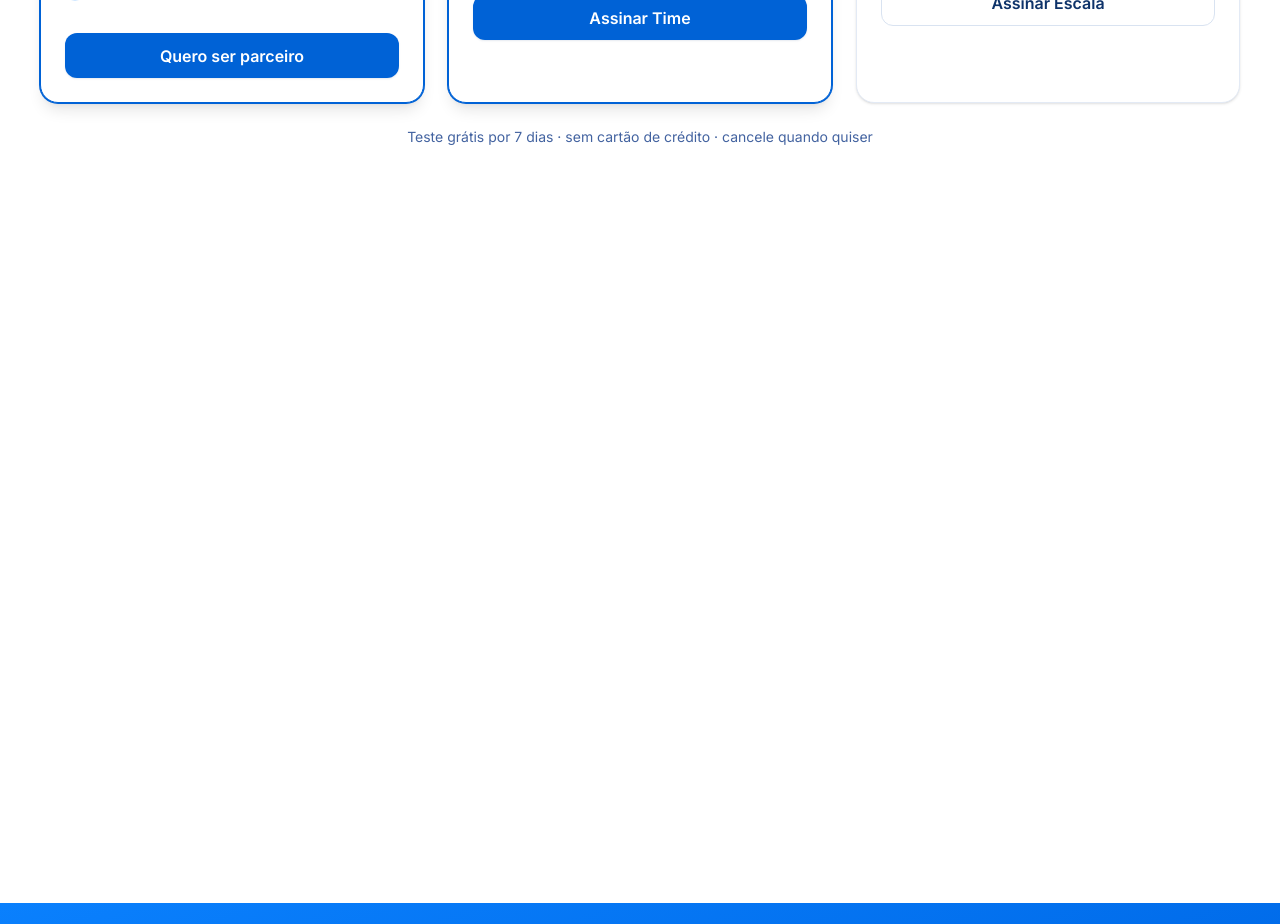
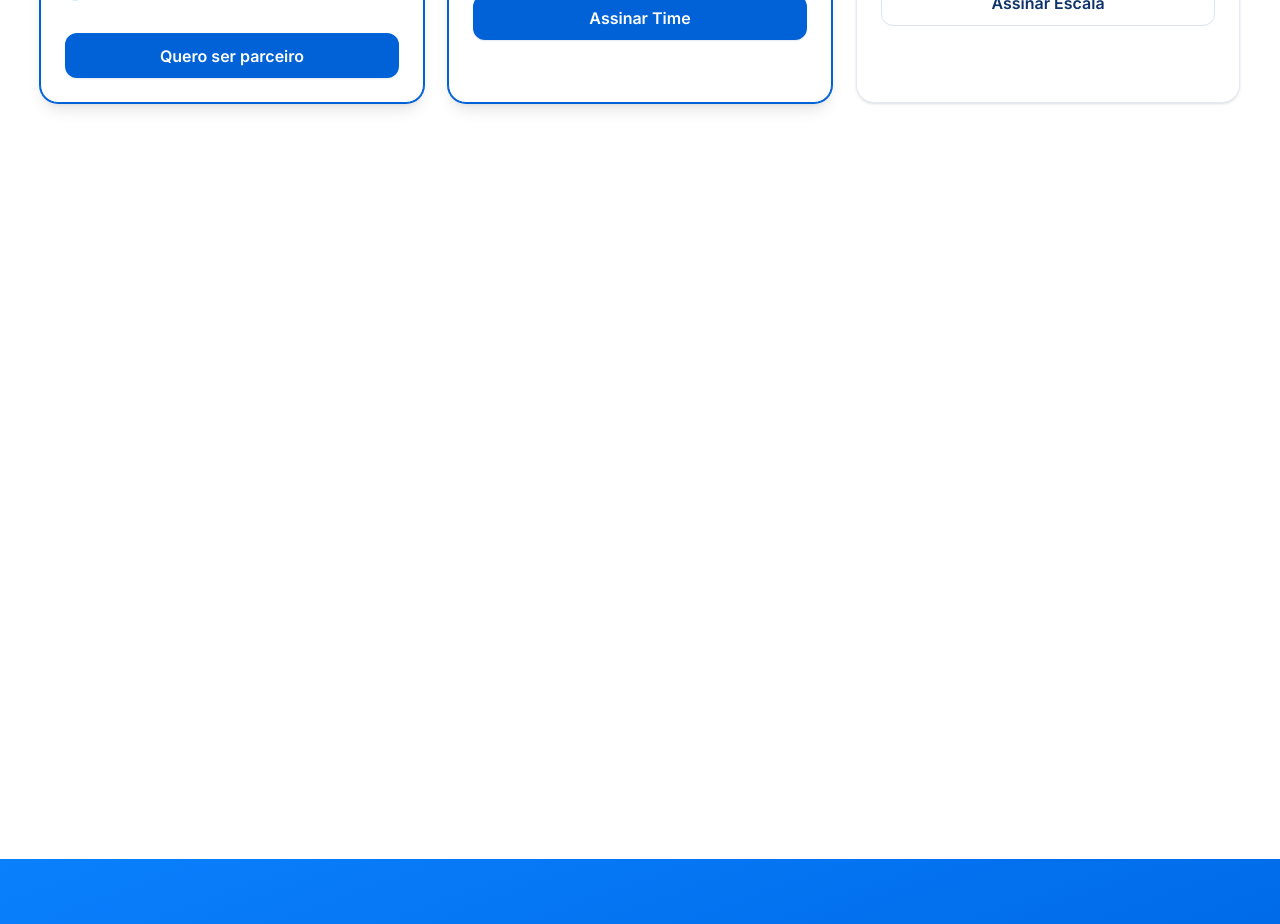
Before and after one commit to LiteFin-Company/numin-site, a Next.js app: page / in a window 1280 px wide. Shown: the part 6640-7564 px from the top of the page. Built offline with nearby package versions, Linux system fonts and the light colour scheme.

Commit message:
content(planos): remove a frase do teste grátis abaixo dos planos
Co-Authored-By: Claude Opus 5.5 (1M context) <noreply@anthropic.com>

```diff
--- a/components/Pricing.jsx
+++ b/components/Pricing.jsx
@@ -104,8 +104,6 @@ export default function Pricing() {
           );
         })}
       </div>
-
-      <p className="mt-6 text-center text-sm text-muted">{SITE.riskReversal}</p>
     </>
   );
 }
```
